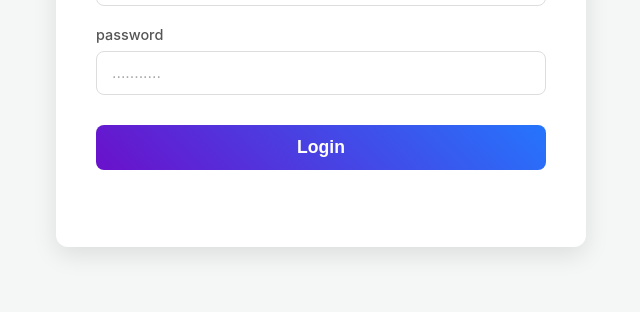
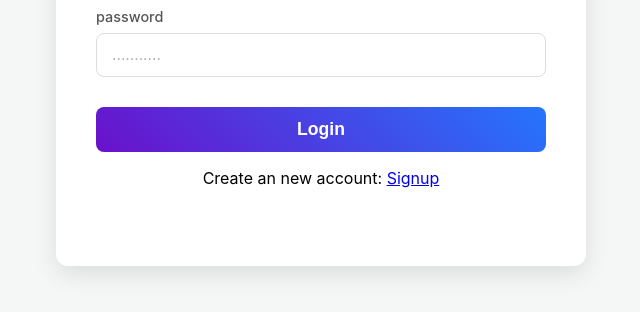
Before and after one commit to SubhadipD9/codsoft-pro-project-managment-tool, a plain HTML site: page frontend/login/login.html in a window 1280 px wide. Shown: the part 368-680 px from the top of the page, without its empty margins (319-959 px from the left). Drawn offline with nearby package versions, Linux system fonts and the light colour scheme.

Commit message:
add signup link

```diff
--- a/frontend/login/login.html
+++ b/frontend/login/login.html
@@ -26,6 +26,7 @@
             </div>
             <button type="submit" class="login-btn">Login</button>
         </form>
+        <p>Create an new account: <a href="../signup/signup.html">Signup</a></p>
         <p class="error-message"></p>
 
     </div>
```
